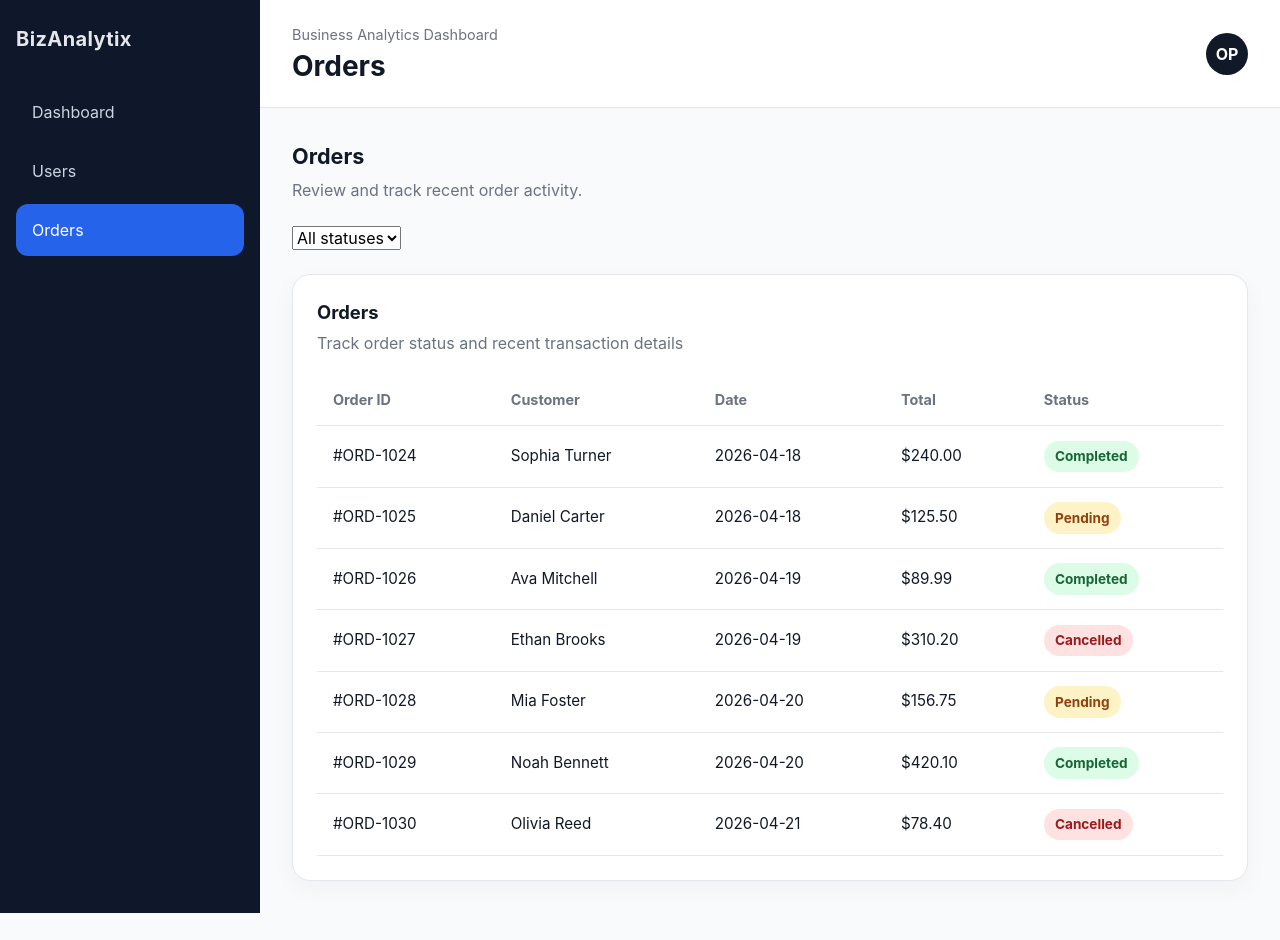
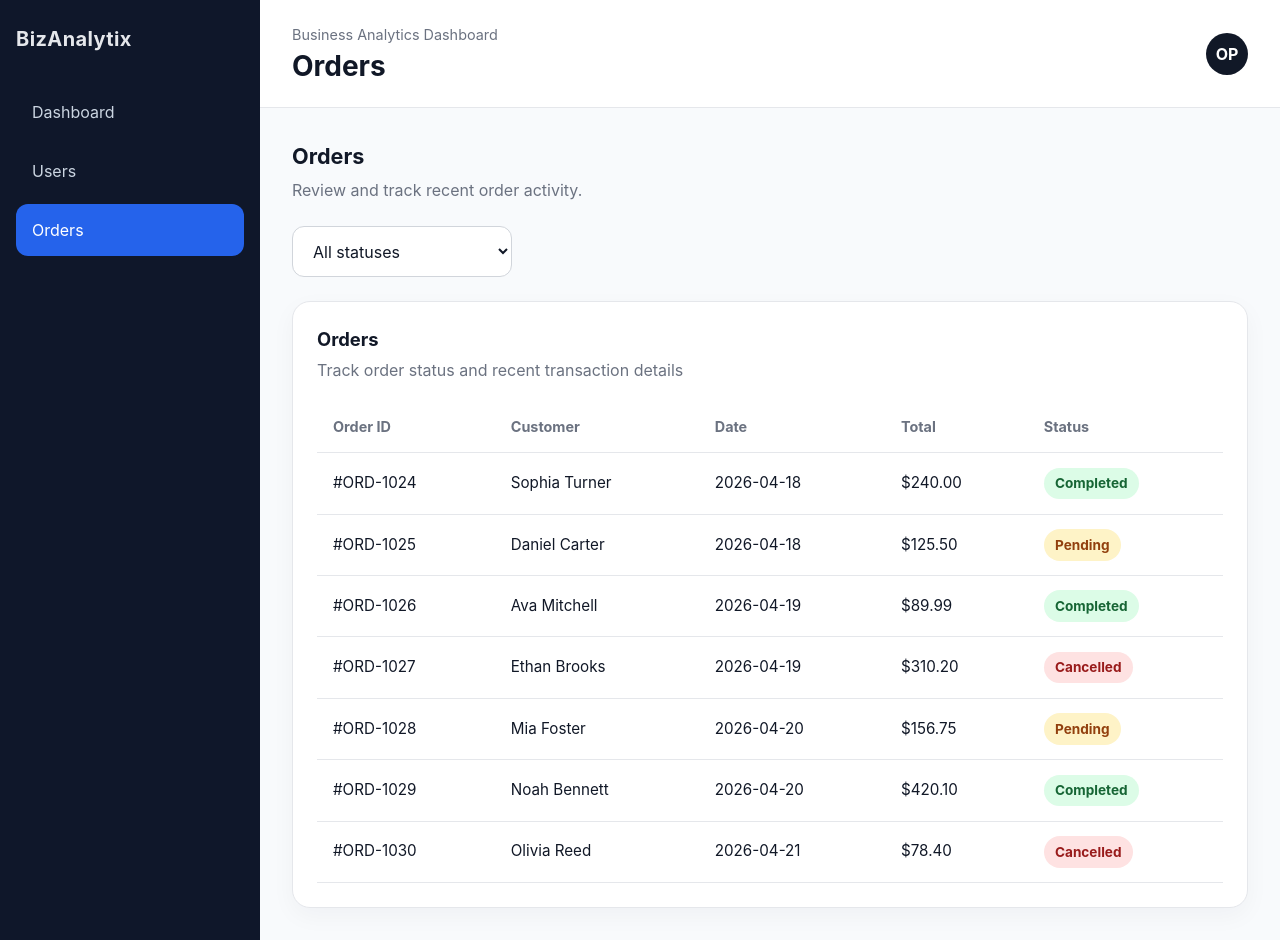
Before and after one commit to salamizadeh-dev/business-analytics-dashboard, a React (Vite) app: page /orders in a window 1280 px wide. Before the commit the page ends 913 px from the top, so only its background shows below. Built offline with nearby package versions, Linux system fonts and the light colour scheme.

Commit message:
style: refine orders page filter layout

```diff
--- a/src/styles/global.css
+++ b/src/styles/global.css
@@ -382,3 +382,18 @@ textarea {
   background: #fef3c7;
   color: #92400e;
 }
+.select-filter {
+  min-width: 220px;
+  padding: 0.85rem 1rem;
+  border: 1px solid #d1d5db;
+  border-radius: 12px;
+  background: #ffffff;
+  color: #111827;
+  outline: none;
+  transition: border-color 0.2s ease, box-shadow 0.2s ease;
+}
+
+.select-filter:focus {
+  border-color: #2563eb;
+  box-shadow: 0 0 0 4px rgba(37, 99, 235, 0.12);
+}
```
